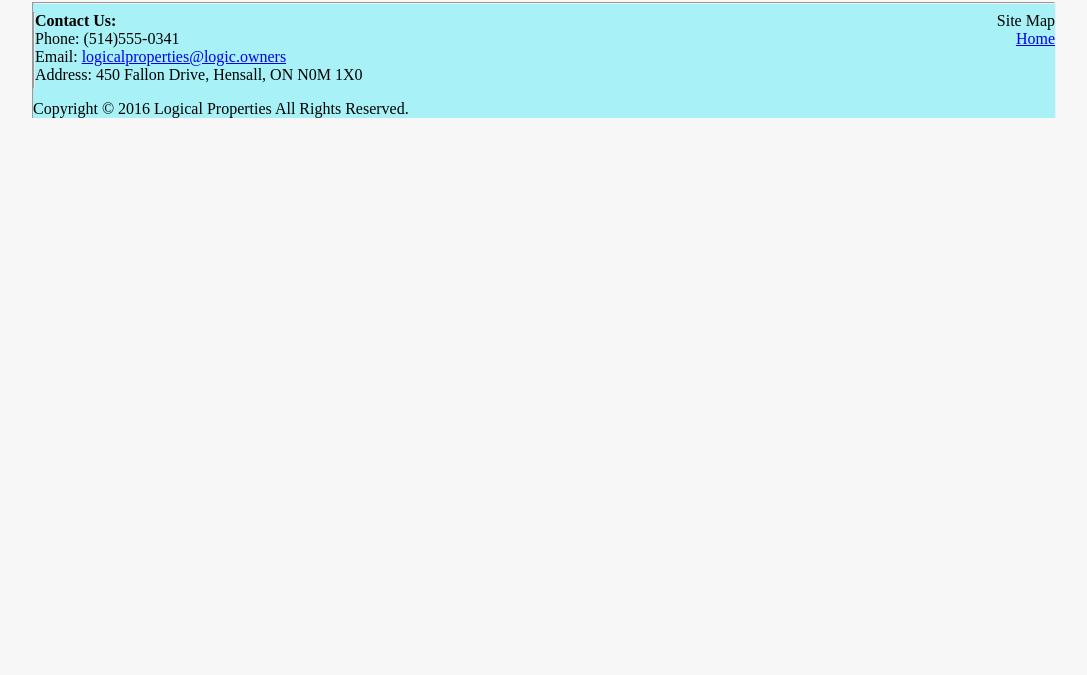
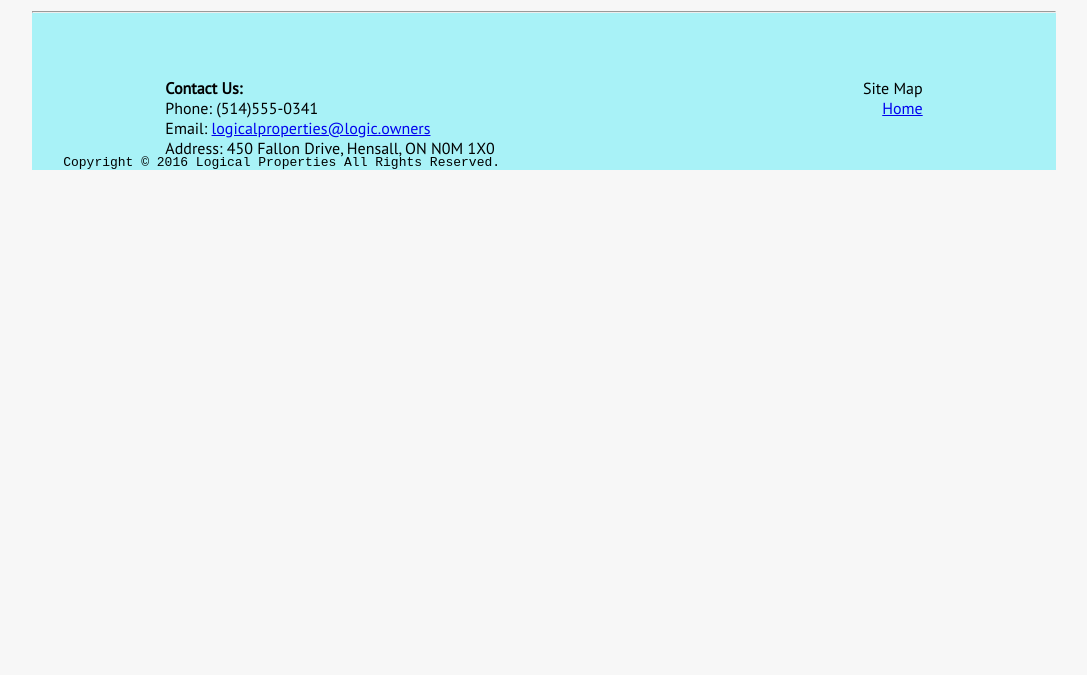
Before and after one commit to ChoqRe1/Web-Apps, a plain HTML site: page LogicalProperties/index.html in a window 1280 px wide. Shown: the part 125-800 px from the top of the page, without its empty margins (96-1183 px from the left). Drawn offline with Linux system fonts and the light colour scheme.

Commit message:
up
lading up the latest version

```diff
--- a/LogicalProperties/index.html
+++ b/LogicalProperties/index.html
@@ -4,22 +4,30 @@
 <head>
     <meta charset="utf-8">
     <title>Logical Properties</title>
+    <link href="https://fonts.googleapis.com/css?family=PT+Sans" rel="stylesheet">
     <style type="text/css">
         body {
             padding-left: 10%;
             padding-right: 10%;
             margin: auto;
             background-color: #f7f7f7;
+            font-family: 'PT Sans', sans-serif;
         }
+        header{
 
+        }
         main {
             background-color: #c8f4f7;
         }
 
         footer {
             background-color: #a8f2f7;
-            border-left: 1px inset;
-            border-right: 1px inset;
+        }
+        footer div{
+          /*Main section of footer*/
+          padding-top: 3%;
+          padding-left: 7%;
+          padding-right: 7%;
         }
 
         .block1 {
@@ -31,12 +39,7 @@
             text-align: right;
         }
 
-        div.vertical-line {
-            width: 0px;
-            height: 100%;
-            float: left;
-            border: 1px inset;
-        }
+
     </style>
 </head>
 
@@ -50,9 +53,12 @@
     </nav>
     <main>
     </main>
+
     <footer>
         <hr />
-        <div class="vertical-line" style="height: 75px;"></div>
+        <div>
+
+
         <div class="block1" style="height: 45px;"><strong>Contact Us:</strong><br /> Phone: <span>(514)555-0341</span><br /> Email: <span><a href="mailto:logicalproperties@logic.owners">logicalproperties@logic.owners</a></span><br /> Address: <span>450 Fallon Drive, Hensall, ON N0M 1X0</span>
         </div>
 
@@ -66,11 +72,16 @@
                 <a href=""></a><br />
                 <a href=""></a><br />
             </div>
-        <br />
-        <br />
-        <br />
-        <br />
-        <p>Copyright &copy; 2016 Logical Properties All Rights Reserved.</p>
+            </div>
+        <pre>
+
+
+
+
+
+
+    Copyright &copy; 2016 Logical Properties All Rights Reserved.</pre>
+
     </footer>
 </body>
 
```
